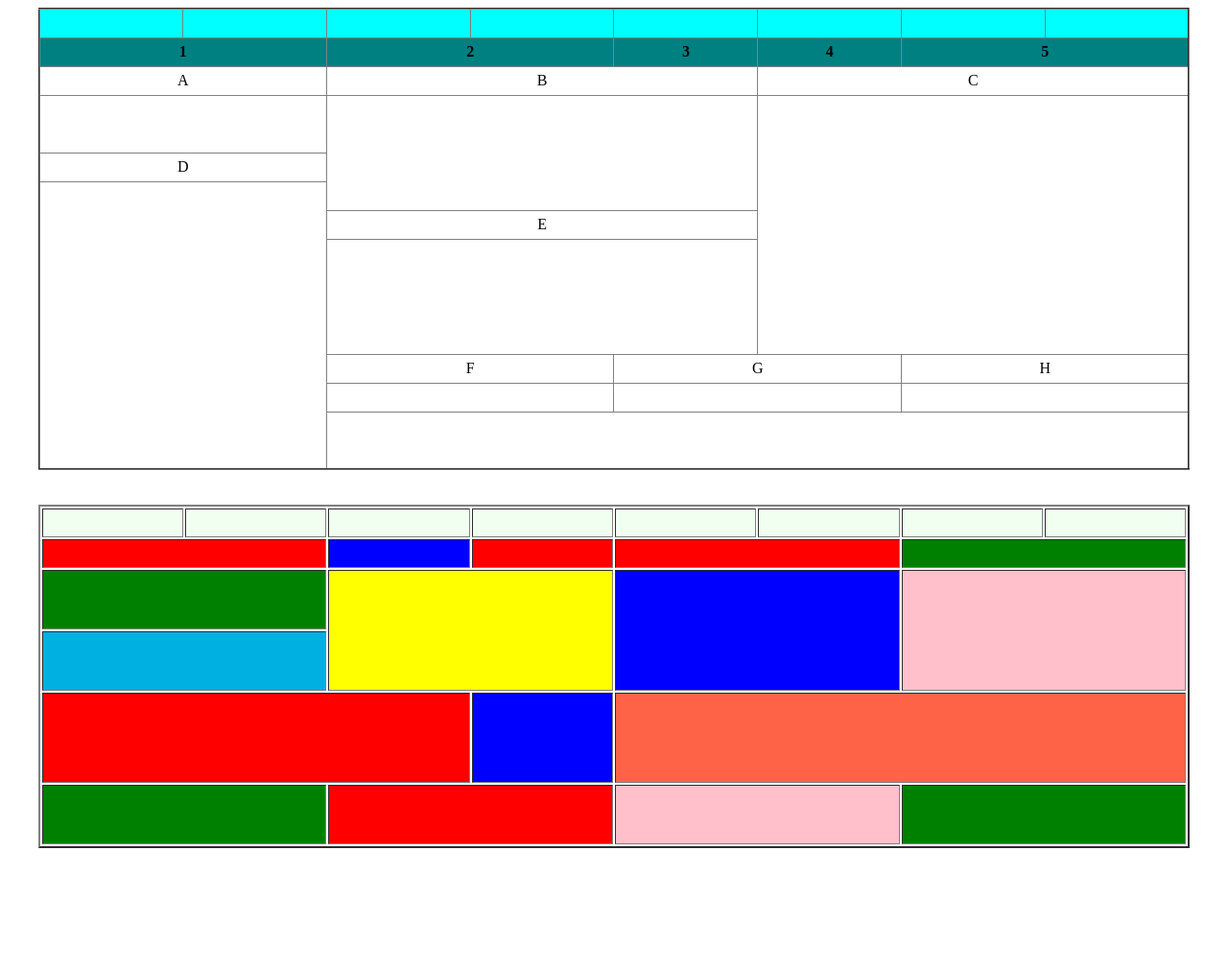
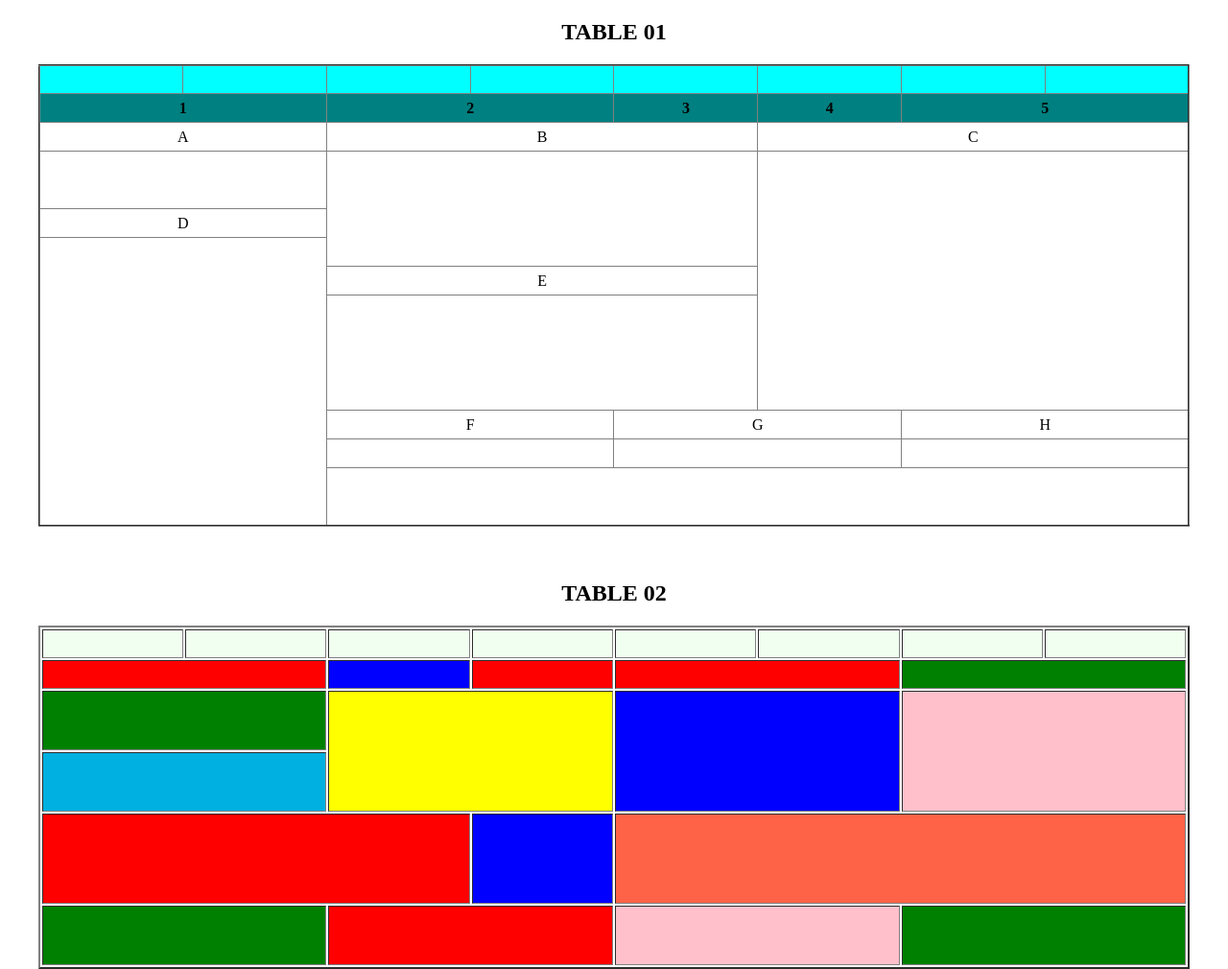
Before and after one commit to sajal-mazumder/table_by_01, a plain HTML site: page index.html in a window 1280 px wide. Shown: the whole page at 96% size. Before the commit the page ends 892 px from the top, so only its background shows below. Drawn offline with Linux system fonts and the light colour scheme.

Commit message:
some update in index file

```diff
--- a/index.html
+++ b/index.html
@@ -6,6 +6,8 @@
     <title>table-practice</title>
 </head>
 <body>
+
+   <h2 align="center" color="fuchsia"> TABLE 01</h2>
     <table border="2px solid blue" width="95%" align="center" height="" style="border-collapse: collapse;">
         <tr bgcolor="aqua" height="30px">
             <th width="10%"></th>
@@ -213,7 +215,9 @@
 
     </table>
     <br><br>
-
+      <p>
+         <h2 align="center" color="deep pink"> TABLE 02</h2>
+      </p>
     <table border="2px solid black" width="95%" align="center">
       <tr bgcolor="honeydew" height="30px">
          <th height="10%"></th>
```
